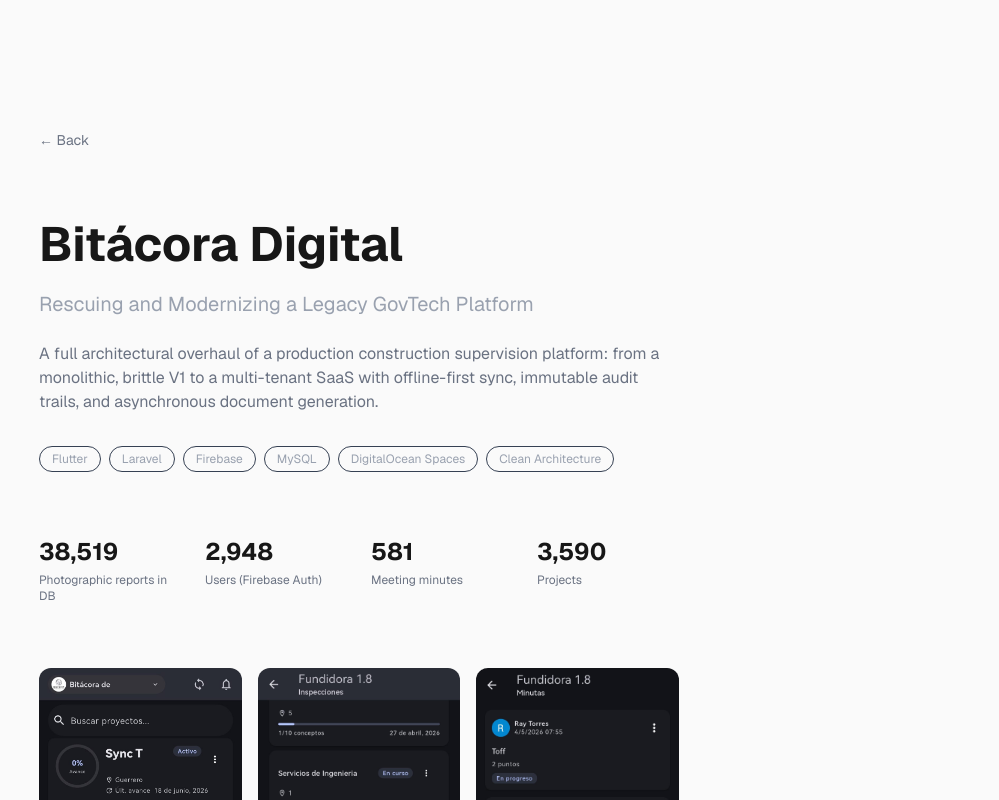
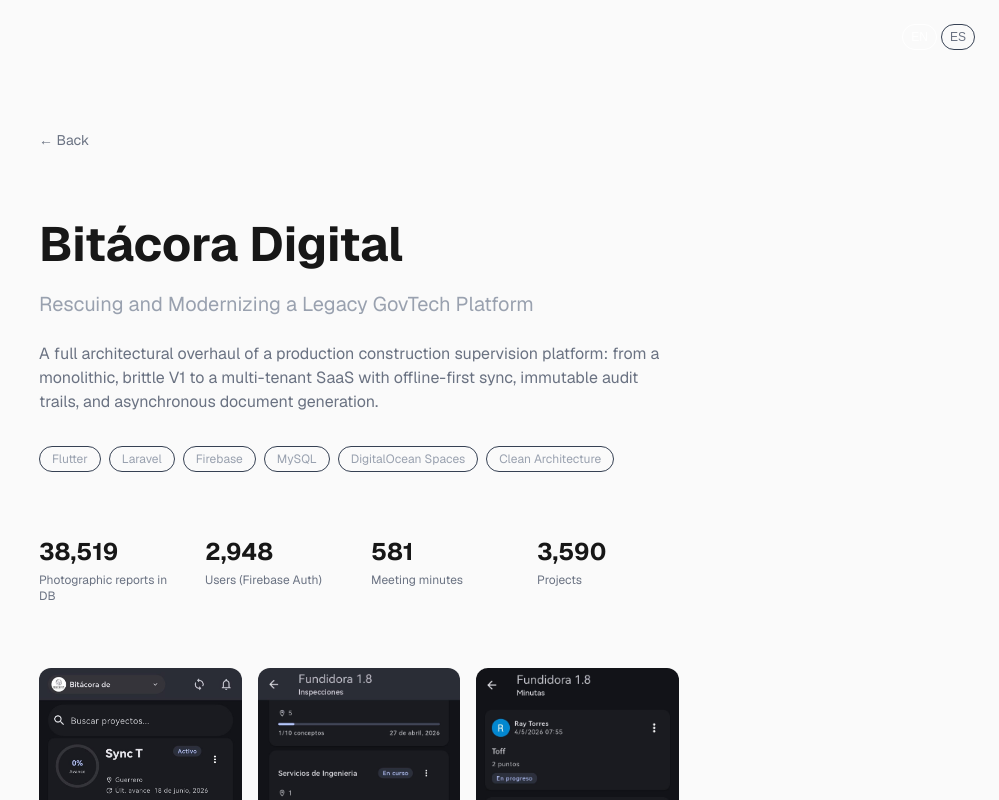
Before and after one commit to raytorresch/portfolio, a Next.js app: page /en/work/bitacora in a window 1280 px wide. Shown: the top 800 px of the page, without its empty margins (281-1280 px from the left). Built offline with nearby package versions, Linux system fonts and the light colour scheme.

Commit message:
feat(i18n): add EN/ES locale switcher

```diff
--- a/app/[locale]/layout.tsx
+++ b/app/[locale]/layout.tsx
@@ -5,6 +5,7 @@ import { NextIntlClientProvider, hasLocale } from "next-intl";
 import { setRequestLocale } from "next-intl/server";
 import { notFound } from "next/navigation";
 import { routing } from "@/i18n/routing";
+import LocaleSwitcher from "@/components/LocaleSwitcher";
 import "../globals.css";
 
 const geistSans = Geist({
@@ -72,6 +73,9 @@ export default async function RootLayout({
         className={`${geistSans.variable} ${geistMono.variable} antialiased`}
       >
         <NextIntlClientProvider>
+          <div className="fixed top-6 right-6 z-50">
+            <LocaleSwitcher />
+          </div>
           {children}
           <Analytics />
         </NextIntlClientProvider>
--- /dev/null
+++ b/components/LocaleSwitcher.tsx
@@ -0,0 +1,35 @@
+"use client";
+
+import { useLocale } from "next-intl";
+import { Link, usePathname } from "@/i18n/navigation";
+import { routing } from "@/i18n/routing";
+
+const localeLabels: Record<string, string> = {
+  en: "EN",
+  es: "ES",
+};
+
+export default function LocaleSwitcher() {
+  const locale = useLocale();
+  const pathname = usePathname();
+
+  return (
+    <div className="flex gap-1">
+      {routing.locales.map((loc) => (
+        <Link
+          key={loc}
+          href={pathname}
+          locale={loc}
+          aria-current={loc === locale ? "true" : undefined}
+          className={`rounded-full border px-2 py-1 text-xs transition ${
+            loc === locale
+              ? "border-white text-white"
+              : "border-gray-700 text-gray-500 hover:border-gray-500 hover:text-white"
+          }`}
+        >
+          {localeLabels[loc]}
+        </Link>
+      ))}
+    </div>
+  );
+}
```
